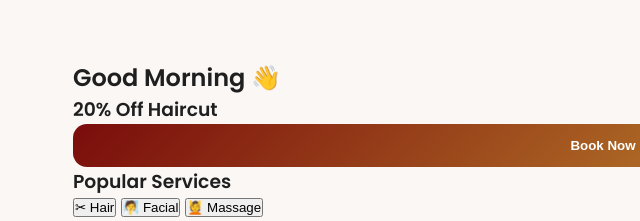
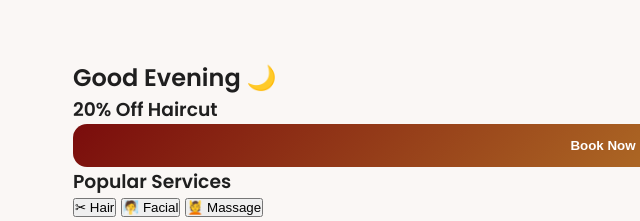
Before and after one commit to Hassel-Godspower/paxandpearl, a plain HTML site: page index.html in a window 1280 px wide. Shown: the part 308-529 px from the top of the page, 37-677 px from the left. Drawn offline with Linux system fonts and the light colour scheme.

Commit message:
Update index.html

```diff
--- a/index.html
+++ b/index.html
@@ -39,8 +39,31 @@
 
     <!-- GREETING -->
     <section class="greeting">
-      <h2>Good Morning 👋</h2>
+      <h2 id="greeting">Hello 👋</h2>
     </section>
+
+    <script>
+      // Function to set greeting based on user's time
+      function setGreeting() {
+        const greetingEl = document.getElementById('greeting');
+        const now = new Date();
+        const hour = now.getHours();
+        let greetingText = '';
+
+        if (hour >= 5 && hour < 12) {
+          greetingText = 'Good Morning 👋';
+        } else if (hour >= 12 && hour < 17) {
+          greetingText = 'Good Afternoon 👋';
+        } else {
+          greetingText = 'Good Evening 🌙';
+        }
+
+        greetingEl.textContent = greetingText;
+      }
+
+      // Run on page load
+      setGreeting();
+    </script>
 
     <!-- PROMO -->
     <section class="promo-card">
```
